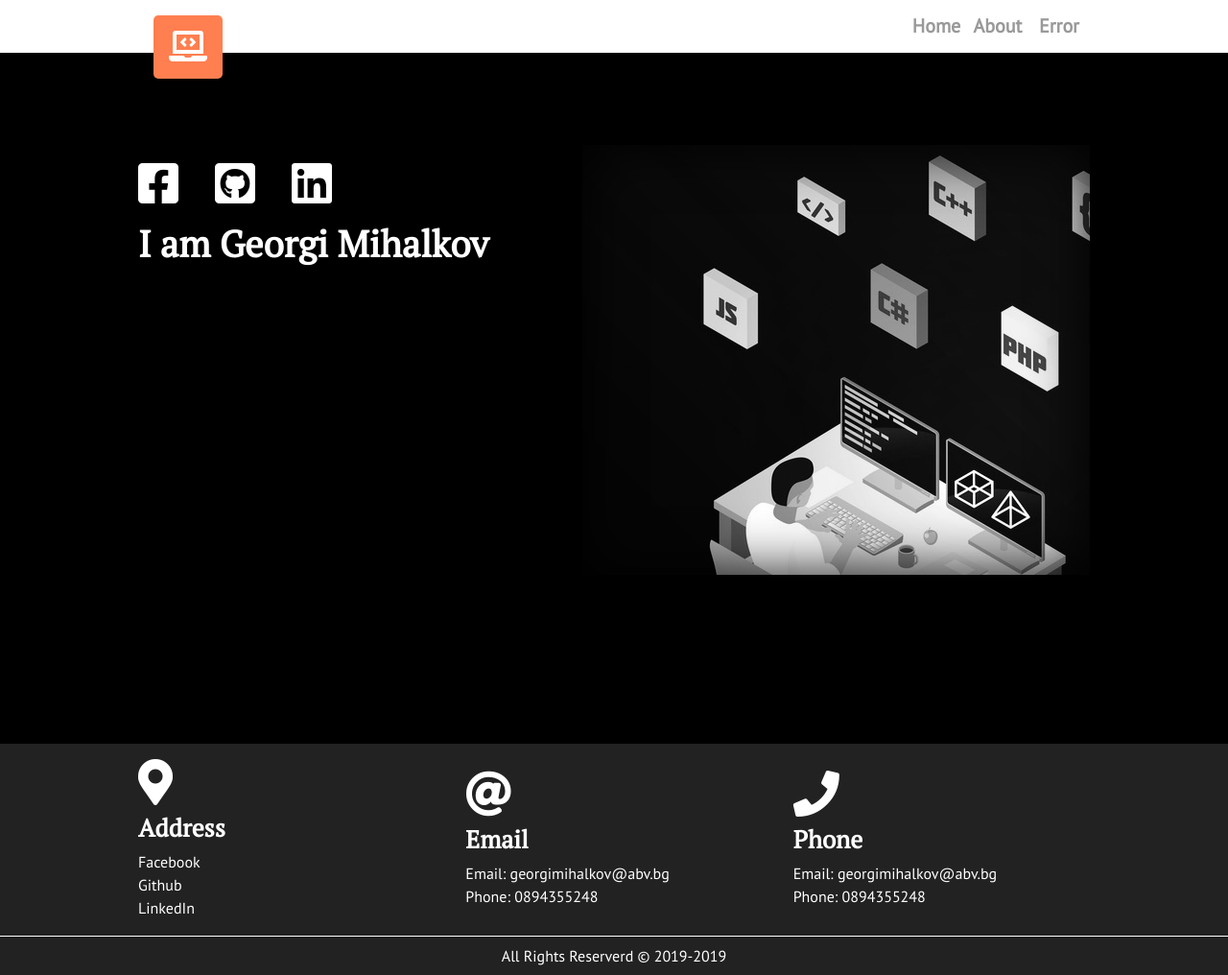
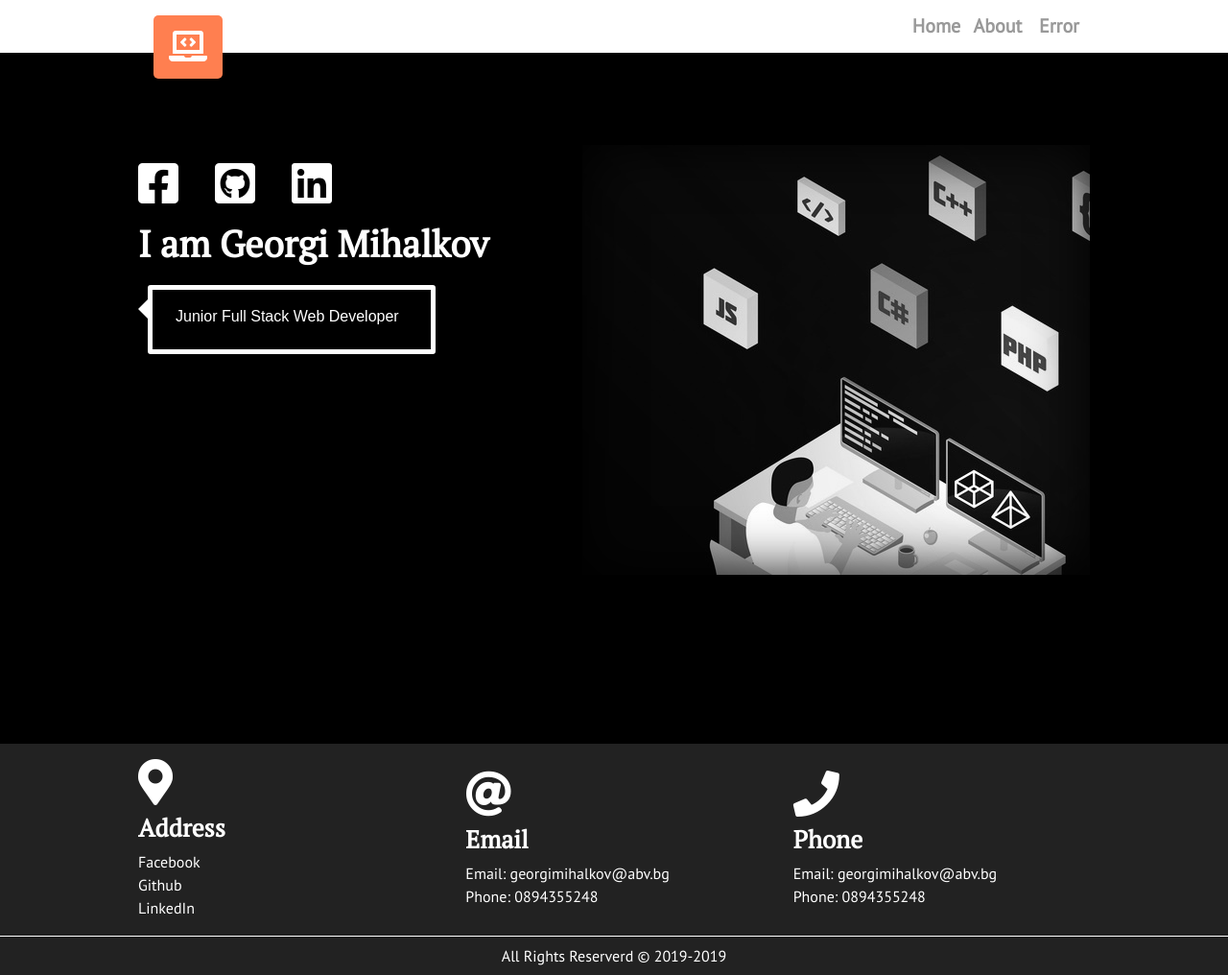
Before and after one commit to GMihalkow/CSS-Advanced-Project, a Jekyll site: the page built from index.html, in a window 1280 px wide. Shown: the whole page at 96% size. Built offline with Jekyll 4.4.1, drawn with Linux system fonts in a browser that asks for light colours; nearby versions of some CDN libraries.

Commit message:
Extracted some global variables. Added a comment box to the index page.

```diff
--- a/css/footer.css
+++ b/css/footer.css
@@ -1,14 +1,14 @@
 .main-footer {
     position: relative;
     width: 100%;
-    background-color: #222;
-    color: #fff;
+    background-color: var(--footer-main-default-color, #222);
+    color: var(--footer-main-text-defaulf-color, #fff);
 }
 
 .main-footer-footer {
     text-align: center;
     padding: 0.5rem;
-    border-top: 1px solid #fff;
+    border-top: 1px solid var(--footer-main-text-defaulf-color, #fff);
 }
 
 .main-footer-body {
--- a/css/index.css
+++ b/css/index.css
@@ -37,3 +37,43 @@
 .social-buttons > div {
     width: 5rem;
 }
+
+/* message box */
+
+.tip {
+    width: 0px;
+    height: 0px;
+    position: absolute;
+    background: transparent;
+    border: 10px solid #fff;
+}
+
+
+.tip-left {
+    top: 10px;
+    left: -25px;
+    border-top-color: transparent;
+    border-left-color: transparent;
+    border-bottom-color: transparent;
+}
+
+.dialogbox .body {
+    position: relative;
+    max-width: 300px;
+    height: auto;
+    margin: 20px 10px;
+    padding: 1rem 1.5rem;
+    color: #fff;
+    background-color: #000;
+    border-radius: 3px;
+    border: 5px solid #fff;
+}
+
+.body .message {
+    min-height: 30px;
+    border-radius: 3px;
+    font-family: Arial;
+    font-size: var(--font-size-regular, 16px);
+    color: #fff;
+
+}
--- a/css/navigation.css
+++ b/css/navigation.css
@@ -3,7 +3,7 @@
     width: 100%;
     margin: 0 auto;
     flex: 0 0 auto;
-    background-color: #fff;
+    background-color: var(--nav-menu-bg-default-color, #fff);
     font-size: var(--font-size-medium, 18px);
 }
 
@@ -15,7 +15,7 @@
     color: #fff;
     position: absolute;
     left:0;
-    background-color: coral;
+    background-color: var(--site-logo-bg-default-color, coral);
     top: 1rem;
 }
 
@@ -45,7 +45,7 @@
 }
 
 .nav > ul > li > a{
-    color: var(--nav-menu-buttons-default-color, #999);
+    color: var(--nav-menu-buttons-text-default-color, #999);
     text-decoration: none;
 }
 
--- a/css/variables.css
+++ b/css/variables.css
@@ -1,6 +1,13 @@
 :root {
+    /* typography variables */
     --font-size-regular: 16px;
     --font-size-medium: 20px;
     --font-size-big: 22px;
-    --nav-menu-buttons-default-color: #999;
+
+    /* color variables */
+    --nav-menu-bg-default-color: #fff;
+    --nav-menu-buttons-text-default-color: #999;
+    --footer-main-default-color: #222;
+    --footer-main-text-defaulf-color: #fff;
+    --site-logo-bg-default-color: coral;
 }
--- a/index.html
+++ b/index.html
@@ -21,6 +21,14 @@ layout: main
         </section>
         <section class="intro-bio">
             <h2>I am Georgi Mihalkov</h2>
+            <div class="dialogbox">
+            <div class="body">
+            <span class="tip tip-left"></span>
+            <div class="message">
+                <span>Junior Full Stack Web Developer</span>
+            </div>
+            </div>
+        </div>
         </section>
     </section>
     <secion class="intro-image-section">
```
